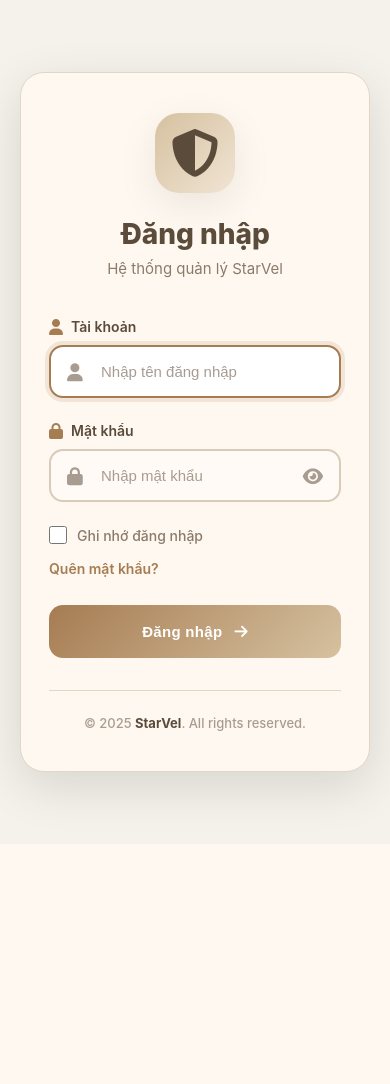
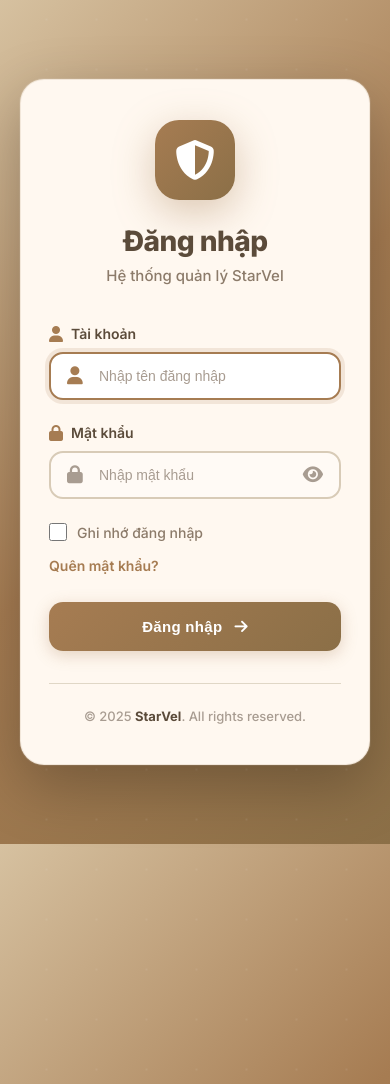
Before and after one commit to thuquan06/pro1014, a PHP site: page /pro1014/index.php?act=login in a window 390 px wide; the page is wider, and only the part inside the window is pictured. Shown: the top 1084 px of that part. Before the commit the page ends 819 px from the top of that part, so only its background shows below. Run offline with PHP 8.4, Linux system fonts and the light colour scheme.

Commit message:
fix/loginadmin

```diff
--- a/views/admin/login.php
+++ b/views/admin/login.php
@@ -4,106 +4,352 @@
   <meta charset="utf-8">
   <title>Đăng nhập quản trị - StarVel</title>
   <meta name="viewport" content="width=device-width, initial-scale=1">
-  <link href="https://cdnjs.cloudflare.com/ajax/libs/font-awesome/6.4.0/css/all.min.css" rel="stylesheet">
+  <link href="https://cdnjs.cloudflare.com/ajax/libs/font-awesome/6.5.1/css/all.min.css" rel="stylesheet">
+  <link href="https://fonts.googleapis.com/css2?family=Inter:wght@400;500;600;700;800&display=swap" rel="stylesheet">
   <style>
-    * { margin: 0; padding: 0; box-sizing: border-box; }
+    * {
+      margin: 0;
+      padding: 0;
+      box-sizing: border-box;
+    }
 
     body {
       font-family: 'Inter', -apple-system, BlinkMacSystemFont, 'Segoe UI', Roboto, sans-serif;
-      background: #f5f2eb;
+      background: linear-gradient(135deg, #d6c1a0 0%, #a67c52 50%, #8b6f47 100%);
       min-height: 100vh;
       display: flex;
       align-items: center;
       justify-content: center;
       padding: 20px;
+      position: relative;
+      overflow: hidden;
     }
 
-    .login-wrapper { width: 100%; max-width: 420px; animation: fadeInUp 0.6s ease-out; }
+    body::before {
+      content: '';
+      position: absolute;
+      top: -50%;
+      left: -50%;
+      width: 200%;
+      height: 200%;
+      background: radial-gradient(circle, rgba(255,255,255,0.08) 1px, transparent 1px);
+      background-size: 50px 50px;
+      animation: moveBackground 20s linear infinite;
+      pointer-events: none;
+    }
+
+    @keyframes moveBackground {
+      0% { transform: translate(0, 0); }
+      100% { transform: translate(50px, 50px); }
+    }
+
+    .login-wrapper {
+      width: 100%;
+      max-width: 440px;
+      animation: fadeInUp 0.6s ease-out;
+      position: relative;
+      z-index: 1;
+    }
 
     @keyframes fadeInUp {
-      from { opacity: 0; transform: translateY(40px); }
-      to { opacity: 1; transform: translateY(0); }
+      from {
+        opacity: 0;
+        transform: translateY(40px);
+      }
+      to {
+        opacity: 1;
+        transform: translateY(0);
+      }
     }
 
     .login-container {
       background: #fff8f0;
       border-radius: 24px;
       padding: 48px 40px;
-      box-shadow: 0 15px 50px rgba(0,0,0,0.12);
-      border: 1px solid #e0d7c6;
+      box-shadow: 0 20px 60px rgba(0, 0, 0, 0.25), 0 0 0 1px rgba(255, 255, 255, 0.1);
+      border: 1px solid rgba(230, 215, 198, 0.5);
+      backdrop-filter: blur(10px);
     }
 
-    .login-header { text-align: center; margin-bottom: 40px; }
-    .login-icon-wrapper { width: 100px; height: 100px; margin: 0 auto 24px; }
+    .login-header {
+      text-align: center;
+      margin-bottom: 40px;
+    }
+
+    .login-icon-wrapper {
+      width: 100px;
+      height: 100px;
+      margin: 0 auto 24px;
+    }
+
     .login-icon-bg {
-      width: 100%; height: 100%;
-      background: linear-gradient(135deg,#d6c1a0,#f0e4d3);
+      width: 100%;
+      height: 100%;
+      background: linear-gradient(135deg, #a67c52 0%, #8b6f47 100%);
       border-radius: 24px;
-      display: flex; align-items: center; justify-content: center;
-      box-shadow: 0 12px 40px rgba(0,0,0,0.08);
+      display: flex;
+      align-items: center;
+      justify-content: center;
+      box-shadow: 0 12px 40px rgba(166, 124, 82, 0.4);
       transition: transform 0.3s ease;
     }
-    .login-icon-wrapper:hover .login-icon-bg { transform: scale(1.05); }
-    .login-icon-bg i { font-size: 48px; color: #5b4b3a; }
 
-    .login-header h1 { color: #5b4b3a; font-size: 32px; font-weight: 800; margin-bottom: 8px; }
-    .login-header p { color: #8c7b6a; font-size: 15px; }
+    .login-icon-wrapper:hover .login-icon-bg {
+      transform: scale(1.05) rotate(5deg);
+    }
+
+    .login-icon-bg i {
+      font-size: 48px;
+      color: white;
+    }
+
+    .login-header h1 {
+      color: #5b4b3a;
+      font-size: 32px;
+      font-weight: 800;
+      margin-bottom: 8px;
+      letter-spacing: -0.5px;
+    }
+
+    .login-header p {
+      color: #8c7b6a;
+      font-size: 15px;
+      font-weight: 500;
+    }
 
     .alert-error {
-      background: #f8d7da; color: #842029;
-      padding: 16px 20px; border-radius: 14px; margin-bottom: 24px;
-      display: flex; align-items: center; gap: 12px; font-size: 14px; font-weight: 500;
-      box-shadow: 0 4px 12px rgba(0,0,0,0.08);
+      background: #fee2e2;
+      color: #991b1b;
+      padding: 16px 20px;
+      border-radius: 14px;
+      margin-bottom: 24px;
+      display: flex;
+      align-items: center;
+      gap: 12px;
+      font-size: 14px;
+      font-weight: 500;
+      box-shadow: 0 4px 12px rgba(239, 68, 68, 0.15);
+      border: 1px solid #fecaca;
     }
-    .alert-error i { font-size: 20px; }
 
-    .form-group { margin-bottom: 24px; }
-    .form-group label { display: flex; align-items: center; gap: 8px; color: #5b4b3a; font-size: 14px; font-weight: 600; margin-bottom: 10px; }
-    .form-group label i { color: #a67c52; font-size: 16px; }
+    .alert-error i {
+      font-size: 20px;
+      color: #ef4444;
+    }
 
-    .input-wrapper { position: relative; }
+    .form-group {
+      margin-bottom: 24px;
+    }
+
+    .form-group label {
+      display: flex;
+      align-items: center;
+      gap: 8px;
+      color: #5b4b3a;
+      font-size: 14px;
+      font-weight: 600;
+      margin-bottom: 10px;
+    }
+
+    .form-group label i {
+      color: #a67c52;
+      font-size: 16px;
+    }
+
+    .input-wrapper {
+      position: relative;
+    }
+
     .form-control {
-      width: 100%; padding: 16px 20px 16px 50px;
-      border: 2px solid #d8cbb7; border-radius: 14px;
-      font-size: 15px; background: #fffaf5; color: #5b4b3a; font-weight: 500;
+      width: 100%;
+      padding: 16px 20px 16px 50px;
+      border: 2px solid #d8cbb7;
+      border-radius: 14px;
+      font-size: 15px;
+      background: #fffaf5;
+      color: #5b4b3a;
+      font-weight: 500;
       transition: all 0.3s ease;
     }
-    .form-control::placeholder { color: #a89c91; font-weight: 400; }
+
+    .form-control::placeholder {
+      color: #a89c91;
+      font-weight: 400;
+    }
+
     .form-control:focus {
-      outline: none; border-color: #a67c52;
-      background: #fff; box-shadow: 0 0 0 4px rgba(166,124,82,0.15);
+      outline: none;
+      border-color: #a67c52;
+      background: #ffffff;
+      box-shadow: 0 0 0 4px rgba(166, 124, 82, 0.15);
     }
-    .input-icon { position: absolute; left: 18px; top: 50%; transform: translateY(-50%); color: #a89c91; font-size: 18px; pointer-events: none; }
 
-    .password-toggle { position: absolute; right: 18px; top: 50%; transform: translateY(-50%); cursor: pointer; color: #a89c91; font-size: 18px; transition: color 0.3s; z-index: 10; }
-    .password-toggle:hover { color: #a67c52; }
+    .input-icon {
+      position: absolute;
+      left: 18px;
+      top: 50%;
+      transform: translateY(-50%);
+      color: #a89c91;
+      font-size: 18px;
+      pointer-events: none;
+      transition: color 0.3s;
+    }
 
-    .remember-forgot { display: flex; justify-content: space-between; align-items: center; margin-bottom: 28px; }
-    .checkbox-wrapper { display: flex; align-items: center; gap: 10px; }
-    .checkbox-wrapper input[type="checkbox"] { width: 18px; height: 18px; cursor: pointer; accent-color: #a67c52; }
-    .checkbox-wrapper label { color: #8c7b6a; font-size: 14px; cursor: pointer; margin: 0; font-weight: 500; }
-    .forgot-link { color: #a67c52; font-size: 14px; text-decoration: none; font-weight: 600; }
-    .forgot-link:hover { text-decoration: underline; }
+    .form-control:focus + .input-icon,
+    .input-wrapper:focus-within .input-icon {
+      color: #a67c52;
+    }
+
+    .password-toggle {
+      position: absolute;
+      right: 18px;
+      top: 50%;
+      transform: translateY(-50%);
+      cursor: pointer;
+      color: #a89c91;
+      font-size: 18px;
+      transition: color 0.3s;
+      z-index: 10;
+    }
+
+    .password-toggle:hover {
+      color: #a67c52;
+    }
+
+    .remember-forgot {
+      display: flex;
+      justify-content: space-between;
+      align-items: center;
+      margin-bottom: 28px;
+    }
+
+    .checkbox-wrapper {
+      display: flex;
+      align-items: center;
+      gap: 10px;
+    }
+
+    .checkbox-wrapper input[type="checkbox"] {
+      width: 18px;
+      height: 18px;
+      cursor: pointer;
+      accent-color: #a67c52;
+    }
+
+    .checkbox-wrapper label {
+      color: #8c7b6a;
+      font-size: 14px;
+      cursor: pointer;
+      margin: 0;
+      font-weight: 500;
+    }
+
+    .forgot-link {
+      color: #a67c52;
+      font-size: 14px;
+      text-decoration: none;
+      font-weight: 600;
+      transition: all 0.3s;
+    }
+
+    .forgot-link:hover {
+      color: #8b6f47;
+      text-decoration: underline;
+    }
 
     .btn-login {
-      width: 100%; padding: 18px;
-      background: linear-gradient(135deg,#a67c52,#d6c1a0);
-      border: none; border-radius: 14px; color: #fff; font-size: 15px; font-weight: 700;
-      cursor: pointer; transition: all 0.3s ease; display: flex; align-items: center; justify-content: center; gap: 12px;
+      width: 100%;
+      padding: 18px;
+      background: linear-gradient(135deg, #a67c52 0%, #8b6f47 100%);
+      border: none;
+      border-radius: 14px;
+      color: #fff;
+      font-size: 16px;
+      font-weight: 700;
+      cursor: pointer;
+      transition: all 0.3s ease;
+      display: flex;
+      align-items: center;
+      justify-content: center;
+      gap: 12px;
       letter-spacing: 0.3px;
+      box-shadow: 0 4px 16px rgba(166, 124, 82, 0.3);
     }
-    .btn-login:hover { background: linear-gradient(135deg,#d6c1a0,#a67c52); box-shadow: 0 8px 28px rgba(166,124,82,0.3); transform: translateY(-2px); }
 
-    .login-footer { text-align: center; margin-top: 32px; padding-top: 24px; border-top: 1px solid #e0d7c6; }
-    .login-footer p { color: #a89c91; font-size: 13px; margin: 0; font-weight: 500; }
-    .login-footer a { color: #5b4b3a; text-decoration: none; font-weight: 700; }
-    .login-footer a:hover { text-decoration: underline; }
+    .btn-login:hover {
+      background: linear-gradient(135deg, #8b6f47 0%, #a67c52 100%);
+      box-shadow: 0 8px 28px rgba(166, 124, 82, 0.4);
+      transform: translateY(-2px);
+    }
 
-    @media (max-width: 480px){
-      .login-container{padding:40px 28px;}
-      .login-header h1{font-size:28px;}
-      .login-icon-wrapper{width:80px;height:80px;}
-      .remember-forgot{flex-direction:column; gap:16px; align-items:flex-start;}
+    .btn-login:active {
+      transform: translateY(0);
+    }
+
+    .btn-login.loading {
+      opacity: 0.7;
+      cursor: not-allowed;
+    }
+
+    .login-footer {
+      text-align: center;
+      margin-top: 32px;
+      padding-top: 24px;
+      border-top: 1px solid #e0d7c6;
+    }
+
+    .login-footer p {
+      color: #a89c91;
+      font-size: 13px;
+      margin: 0;
+      font-weight: 500;
+    }
+
+    .login-footer a {
+      color: #5b4b3a;
+      text-decoration: none;
+      font-weight: 700;
+      transition: all 0.3s;
+    }
+
+    .login-footer a:hover {
+      color: #a67c52;
+      text-decoration: underline;
+    }
+
+    @media (max-width: 480px) {
+      .login-container {
+        padding: 40px 28px;
+      }
+
+      .login-header h1 {
+        font-size: 28px;
+      }
+
+      .login-icon-wrapper {
+        width: 80px;
+        height: 80px;
+      }
+
+      .login-icon-bg i {
+        font-size: 40px;
+      }
+
+      .form-control {
+        padding: 14px 18px 14px 48px;
+        font-size: 14px;
+      }
+
+      .btn-login {
+        padding: 16px;
+        font-size: 15px;
+      }
+
+      .remember-forgot {
+        flex-direction: column;
+        gap: 16px;
+        align-items: flex-start;
+      }
     }
   </style>
 </head>
@@ -121,22 +367,45 @@
       </div>
 
       <?php if (!empty($error)): ?>
-        <div class="alert-error"><i class="fas fa-exclamation-circle"></i> <span><?= htmlspecialchars($error) ?></span></div>
+        <div class="alert-error">
+          <i class="fas fa-exclamation-circle"></i>
+          <span><?= htmlspecialchars($error) ?></span>
+        </div>
       <?php endif; ?>
 
       <form action="<?= BASE_URL ?>?act=login" method="post" id="loginForm">
         <div class="form-group">
-          <label for="username"><i class="fas fa-user"></i> Tài khoản</label>
+          <label for="username">
+            <i class="fas fa-user"></i> Tài khoản
+          </label>
           <div class="input-wrapper">
-            <input type="text" id="username" name="username" class="form-control" placeholder="Nhập tên đăng nhập" required autocomplete="username">
+            <input
+              type="text"
+              id="username"
+              name="username"
+              class="form-control"
+              placeholder="Nhập tên đăng nhập"
+              required
+              autocomplete="username"
+            >
             <i class="fas fa-user input-icon"></i>
           </div>
         </div>
 
         <div class="form-group">
-          <label for="password"><i class="fas fa-lock"></i> Mật khẩu</label>
+          <label for="password">
+            <i class="fas fa-lock"></i> Mật khẩu
+          </label>
           <div class="input-wrapper">
-            <input type="password" id="password" name="password" class="form-control" placeholder="Nhập mật khẩu" required autocomplete="current-password">
+            <input
+              type="password"
+              id="password"
+              name="password"
+              class="form-control"
+              placeholder="Nhập mật khẩu"
+              required
+              autocomplete="current-password"
+            >
             <i class="fas fa-lock input-icon"></i>
             <i class="fas fa-eye password-toggle" id="togglePassword"></i>
           </div>
@@ -163,24 +432,39 @@
   </div>
 
   <script>
+    // Toggle password visibility
     const togglePassword = document.getElementById('togglePassword');
     const passwordInput = document.getElementById('password');
+
+    if (togglePassword && passwordInput) {
       togglePassword.addEventListener('click', function() {
         const type = passwordInput.getAttribute('type') === 'password' ? 'text' : 'password';
         passwordInput.setAttribute('type', type);
         this.classList.toggle('fa-eye');
         this.classList.toggle('fa-eye-slash');
       });
+    }
 
+    // Form submission loading state
     const loginForm = document.getElementById('loginForm');
     const btnSubmit = document.getElementById('btnSubmit');
+
+    if (loginForm && btnSubmit) {
       loginForm.addEventListener('submit', function() {
         btnSubmit.classList.add('loading');
-      btnSubmit.querySelector('span').textContent = 'Đang xử lý...';
+        const span = btnSubmit.querySelector('span');
+        if (span) {
+          span.textContent = 'Đang xử lý...';
+        }
       });
+    }
 
+    // Auto focus on username input
     window.addEventListener('load', function() {
-      document.getElementById('username').focus();
+      const usernameInput = document.getElementById('username');
+      if (usernameInput) {
+        usernameInput.focus();
+      }
     });
   </script>
 </body>
```
Lines whose indentation alone changed are shown as unchanged.
